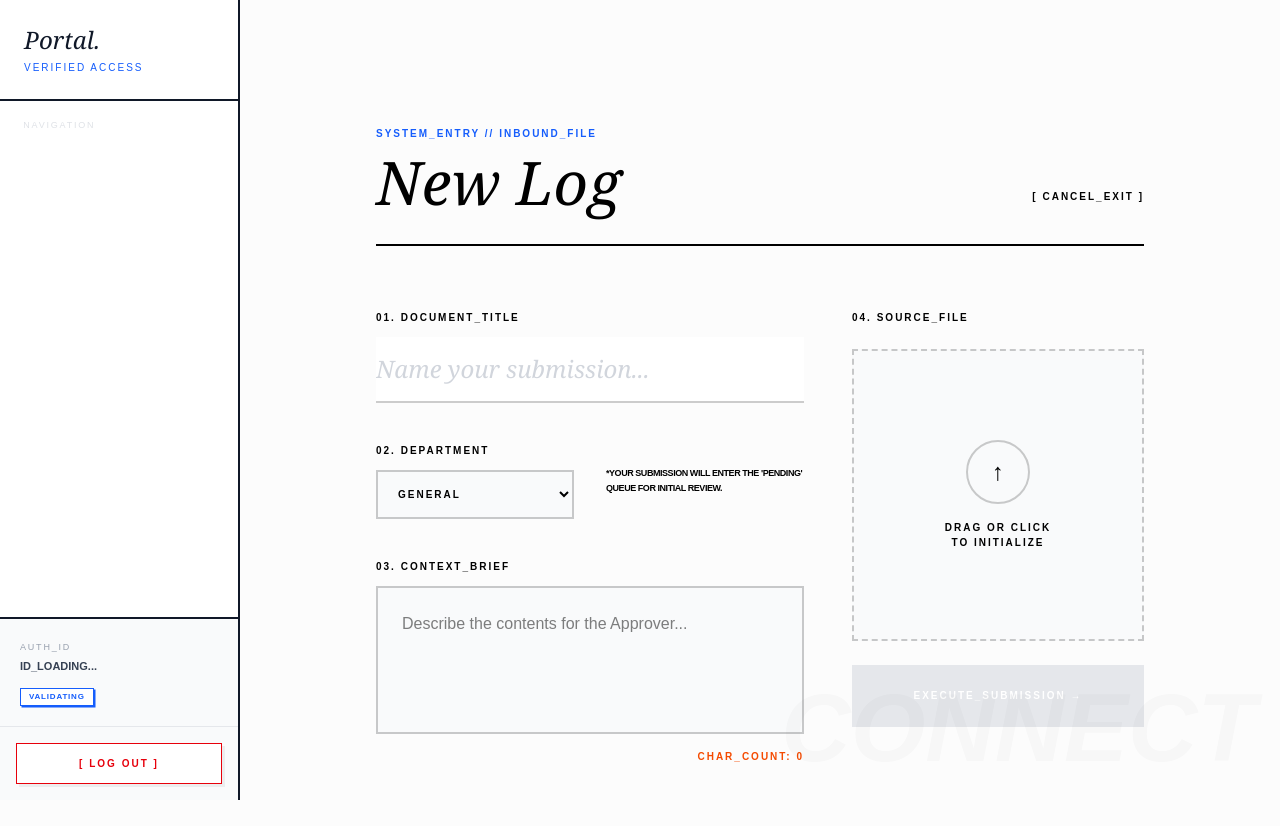
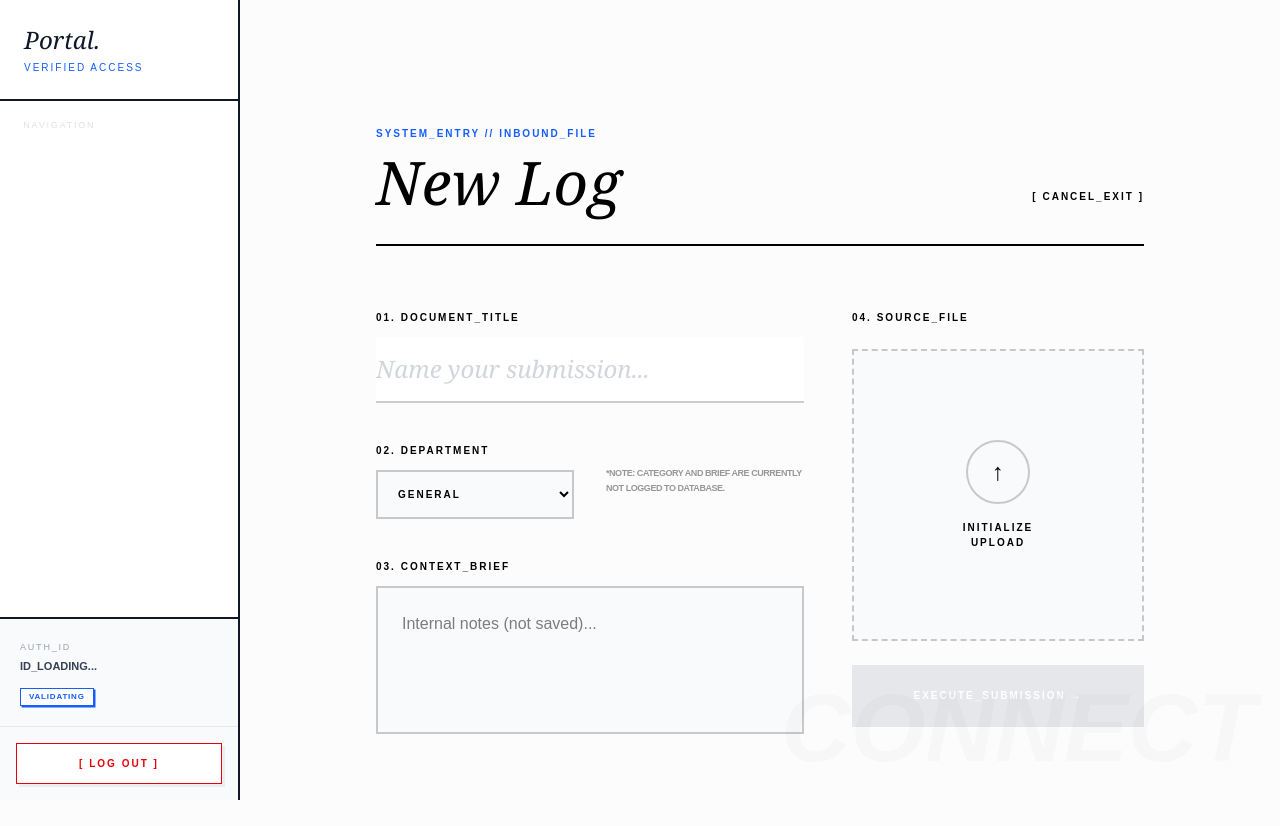
Before and after one commit to ivanlacson00-ux/connect-daet.ai-workflow, a Next.js app: page /workflow/user/upload in a window 1280 px wide. Shown: the top 826 px of the page. Built offline with nearby package versions, Linux system fonts and the light colour scheme.

Commit message:
fixed image handling

```diff
--- a/app/(dashboard)/workflow/user/upload/page.tsx
+++ b/app/(dashboard)/workflow/user/upload/page.tsx
@@ -4,7 +4,6 @@ import { useState, useRef } from 'react';
 import { createClient } from '@/lib/supabase/client';
 import { useRouter } from 'next/navigation';
 
-// Design Tokens matching your Dashboard
 const fonts = {
   serif: "font-serif italic",
   mono: "font-mono uppercase tracking-[0.2em] text-[10px]",
@@ -32,8 +31,8 @@ export default function UploadPage() {
   };
 
   const handleUpload = async () => {
-    if (!file || !title || !description) {
-      setMessage({ text: 'Incomplete Manifest: Title, Description, and File required.', type: 'error' });
+    if (!file || !title) {
+      setMessage({ text: 'Incomplete Manifest: Title and File required.', type: 'error' });
       return;
     }
 
@@ -47,9 +46,14 @@ export default function UploadPage() {
       // 1. Upload to Storage
       const fileExt = file.name.split('.').pop();
       const filePath = `${user.id}/${Date.now()}.${fileExt}`;
+
       const { error: uploadError } = await supabase.storage
         .from('workflow_uploads')
-        .upload(filePath, file);
+        .upload(filePath, file, {
+          contentType: file.type,
+          cacheControl: '3600',
+          upsert: false
+        });
 
       if (uploadError) throw uploadError;
 
@@ -57,19 +61,21 @@ export default function UploadPage() {
         .from('workflow_uploads')
         .getPublicUrl(filePath);
 
+      // FIX: Ensure the database record has the extension in the name
+      const fileNameWithExt = title.toLowerCase().endsWith(`.${fileExt?.toLowerCase()}`)
+        ? title
+        : `${title}.${fileExt}`;
+
       // 2. Insert Record
       const { error: dbError } = await supabase
         .from('workflow_submissions')
         .insert({
           user_id: user.id,
           file_url: publicUrl,
-          file_name: title,
+          file_name: fileNameWithExt,
           file_size: file.size,
           file_type: file.type,
-          status: 'pending',
-          // Ensure these columns exist in your Supabase table:
-          // description: description,
-          // category: category
+          status: 'pending'
         });
 
       if (dbError) throw dbError;
@@ -78,6 +84,7 @@ export default function UploadPage() {
       setTimeout(() => router.push('/workflow/user'), 1500);
 
     } catch (error: any) {
+      console.error("Upload Error:", error);
       setMessage({ text: error.message, type: 'error' });
       setUploading(false);
     }
@@ -86,29 +93,20 @@ export default function UploadPage() {
   return (
     <div className="min-h-screen bg-[#fcfcfc] text-black py-20 px-6">
       <div className="max-w-3xl mx-auto">
-
-        {/* Header Section */}
         <div className="mb-16 border-b-2 border-black pb-8">
           <div className="flex justify-between items-end">
             <div>
               <span className={`${fonts.mono} text-blue-600 font-bold`}>System_Entry // Inbound_File</span>
               <h1 className={`${fonts.serif} text-6xl mt-2 text-black`}>New Log</h1>
             </div>
-            <button
-              onClick={() => router.back()}
-              className={`${fonts.mono} text-black hover:text-blue-600 transition-colors mb-2 font-bold`}
-            >
+            <button onClick={() => router.back()} className={`${fonts.mono} text-black hover:text-blue-600 transition-colors mb-2 font-bold`}>
               [ Cancel_Exit ]
             </button>
           </div>
         </div>
 
         <div className="grid grid-cols-1 lg:grid-cols-12 gap-12">
-
-          {/* Left Column: Inputs */}
           <div className="lg:col-span-7 space-y-10">
-
-            {/* Title Input */}
             <section>
               <label className={`${fonts.mono} text-black font-bold block mb-3`}>01. Document_Title</label>
               <input
@@ -120,7 +118,6 @@ export default function UploadPage() {
               />
             </section>
 
-            {/* Category & Info */}
             <div className="grid grid-cols-2 gap-8">
               <section>
                 <label className={`${fonts.mono} text-black font-bold block mb-3`}>02. Department</label>
@@ -129,71 +126,51 @@ export default function UploadPage() {
                   onChange={(e) => setCategory(e.target.value)}
                   className={`${fonts.mono} w-full bg-gray-50 border-2 border-black/20 p-4 focus:border-blue-600 outline-none cursor-pointer text-black font-bold`}
                 >
-                  <option>General</option>
-                  <option>Tourism_Info</option>
-                  <option>Events_Programs</option>
-                  <option>Feedback_Loop</option>
+                  <option value="General">General</option>
+                  <option value="Tourism">Tourism</option>
+                  <option value="Events">Events</option>
                 </select>
               </section>
               <div className="flex items-center">
-                 <p className="text-[9px] font-mono leading-relaxed text-black uppercase tracking-tighter font-bold">
-                   *Your submission will enter the 'Pending' queue for initial review.
+                 <p className="text-[9px] font-mono leading-relaxed text-black uppercase tracking-tighter font-bold opacity-40">
+                   *Note: Category and Brief are currently not logged to database.
                  </p>
               </div>
             </div>
 
-            {/* Description */}
             <section>
               <label className={`${fonts.mono} text-black font-bold block mb-3`}>03. Context_Brief</label>
               <textarea
                 rows={4}
                 value={description}
                 onChange={(e) => setDescription(e.target.value)}
-                placeholder="Describe the contents for the Approver..."
+                placeholder="Internal notes (not saved)..."
                 className="w-full bg-gray-50 border-2 border-black/20 p-6 focus:border-blue-600 outline-none transition-all font-medium text-black resize-none"
               />
-              <div className="flex justify-end mt-2">
-                <span className={`${fonts.mono} text-[9px] font-bold ${description.length < 20 ? 'text-orange-600' : 'text-green-600'}`}>
-                  Char_Count: {description.length}
-                </span>
-              </div>
             </section>
           </div>
 
-          {/* Right Column: File Upload & Actions */}
           <div className="lg:col-span-5">
             <div className="sticky top-10 space-y-6">
-
               <label className={`${fonts.mono} text-black font-bold block`}>04. Source_File</label>
-
               <div
                 onClick={() => fileInputRef.current?.click()}
                 className={`group relative aspect-square border-2 border-dashed flex flex-col items-center justify-center p-8 transition-all cursor-pointer overflow-hidden
                   ${file ? 'border-blue-600 bg-blue-50/30' : 'border-black/20 hover:border-black bg-gray-50'}`}
               >
-                <input
-                  type="file"
-                  ref={fileInputRef}
-                  onChange={handleFileChange}
-                  className="hidden"
-                />
-
+                <input type="file" ref={fileInputRef} onChange={handleFileChange} className="hidden" />
                 {!file ? (
                   <>
                     <div className="w-16 h-16 border-2 border-black/20 rounded-full flex items-center justify-center mb-4 group-hover:scale-110 group-hover:border-black transition-all">
                       <span className="text-2xl text-black font-bold">↑</span>
                     </div>
-                    <span className={`${fonts.mono} text-black font-bold text-center`}>Drag or Click<br/>to Initialize</span>
+                    <span className={`${fonts.mono} text-black font-bold text-center`}>Initialize<br/>Upload</span>
                   </>
                 ) : (
                   <div className="text-center animate-in zoom-in-95 duration-300">
                     <div className="text-5xl mb-4">📄</div>
                     <p className={`${fonts.mono} text-blue-600 font-bold break-all`}>{file.name}</p>
-                    <p className="text-[10px] text-black font-bold mt-2">{(file.size / 1024 / 1024).toFixed(2)} MB</p>
-                    <button
-                      onClick={(e) => { e.stopPropagation(); setFile(null); }}
-                      className="mt-6 text-[9px] font-mono text-red-600 border border-red-200 px-3 py-1 hover:bg-red-50 font-bold"
-                    >
+                    <button onClick={(e) => { e.stopPropagation(); setFile(null); }} className="mt-6 text-[9px] font-mono text-red-600 border border-red-200 px-3 py-1 hover:bg-red-50 font-bold">
                       [ Remove ]
                     </button>
                   </div>
@@ -206,14 +183,12 @@ export default function UploadPage() {
                 className={`${fonts.mono} w-full py-6 text-white text-sm font-black transition-all shadow-[8px_8px_0px_0px_rgba(0,0,0,1)] active:translate-x-1 active:translate-y-1 active:shadow-none
                   ${uploading || !file ? 'bg-gray-200 text-gray-400 cursor-not-allowed shadow-none' : 'bg-blue-600 hover:bg-black'}`}
               >
-                {uploading ? 'SYNCING_TO_VAULT...' : 'EXECUTE_SUBMISSION →'}
+                {uploading ? 'SYNCING...' : 'EXECUTE_SUBMISSION →'}
               </button>
 
               {message && (
                 <div className={`p-4 border-l-4 ${message.type === 'success' ? 'bg-green-50 border-green-600 text-green-900' : 'bg-red-50 border-red-600 text-red-900'}`}>
-                  <p className={`${fonts.mono} text-[11px] font-bold`}>
-                    {message.type === 'success' ? 'STATUS: SUCCESS' : 'STATUS: ERROR'}
-                  </p>
+                  <p className={`${fonts.mono} text-[11px] font-bold`}>STATUS: {message.type.toUpperCase()}</p>
                   <p className="text-sm mt-1 font-bold">{message.text}</p>
                 </div>
               )}
```
